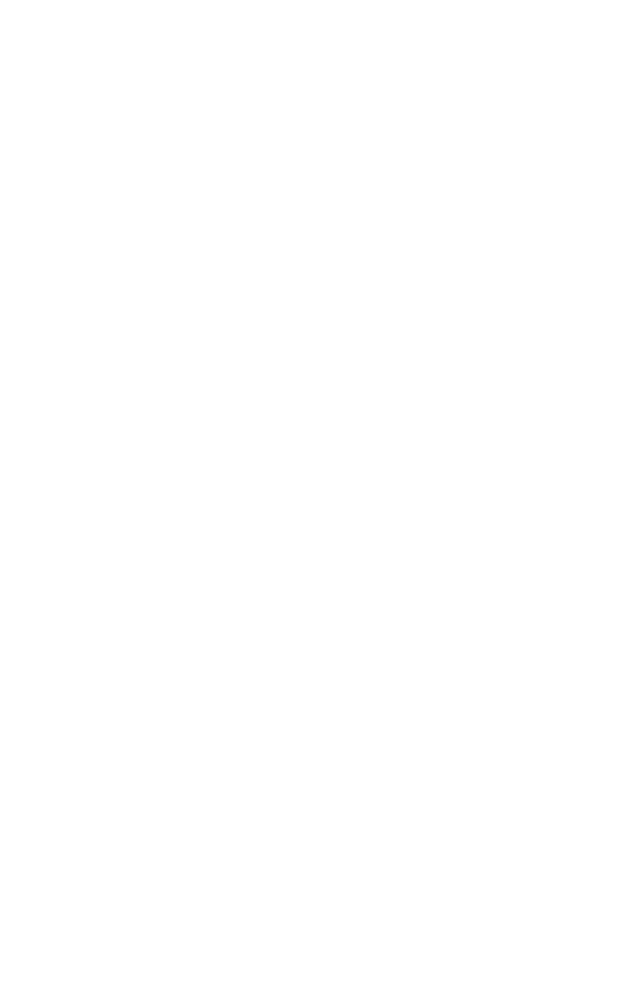
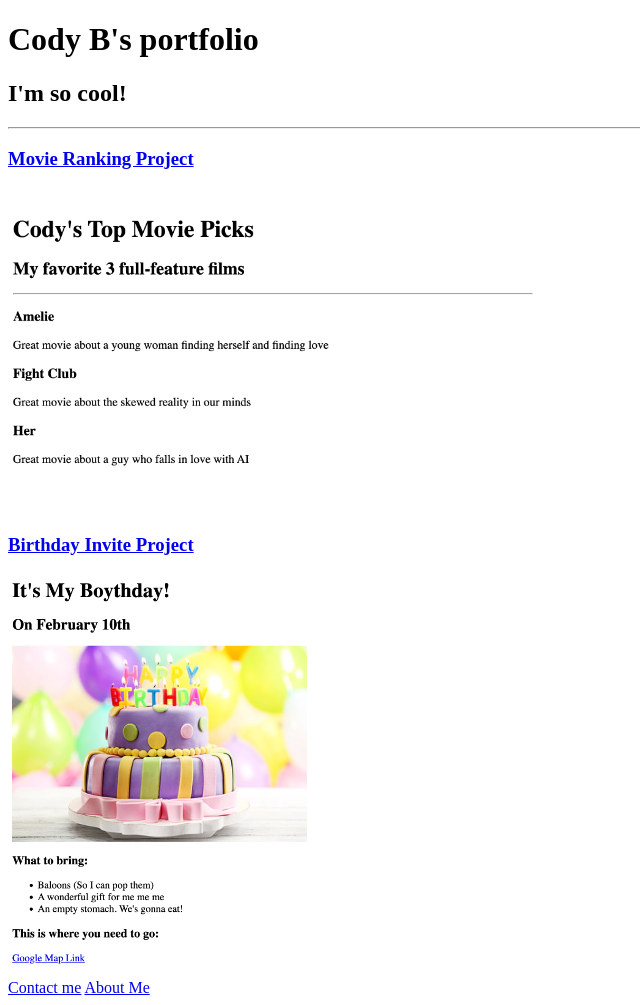
Before and after one commit to codence1/html-portfolio, a plain HTML site: page index.html in a window 1280 px wide. Shown: the whole page, without its empty margins (0-640 px from the left). Before the commit the page ends 800 px from the top, so only its background shows below. Drawn offline with Linux system fonts and the light colour scheme.

Commit message:
Add files via upload

```diff
--- a/index.html
+++ b/index.html
@@ -1,5 +1,43 @@
 <!-- TODO 1: Create the HTML Boilerplate -->
 
+<!DOCTYPE html>
+<html lang=”en”>
+    <head>
+        <meta charset=”UTF-8”>
+
+        <title>My Website</title>
+    <head>
+
+    <body>
+        <h1>Cody B's portfolio</h1>
+        <h2>I'm so cool!</h2>
+        <hr/>
+        <h3><a href="./public/movie.html">Movie Ranking Project</a></head>
+            <h3>
+        <br/>
+        <a href="./public/movie.html">
+            <img src="./assets/images/movie.png" height="300"/>
+        </a>
+
+        <br/>
+
+        <h3><a href="./public/bday.html">Birthday Invite Project</a>
+        <br/></h3>
+        <a href="./public/bday.html">
+            <img src="./assets/images/bday.png" height="400"/>
+        </a>
+
+        <br/>
+
+        <a href="./public/contact.html">Contact me</a>
+
+        <a href="./public/about.html">About Me</a>
+        <br/>
+
+
+    </body>
+
+</html>
 <!-- TODO 2: Add Your previous projects' HTML into the public folder -->
 
 <!-- TODO 3: Take screenshots of your project previews and add the images to the images folder -->
```
